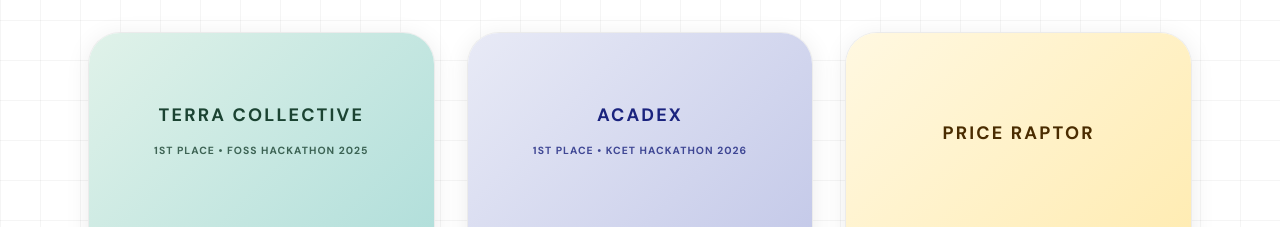
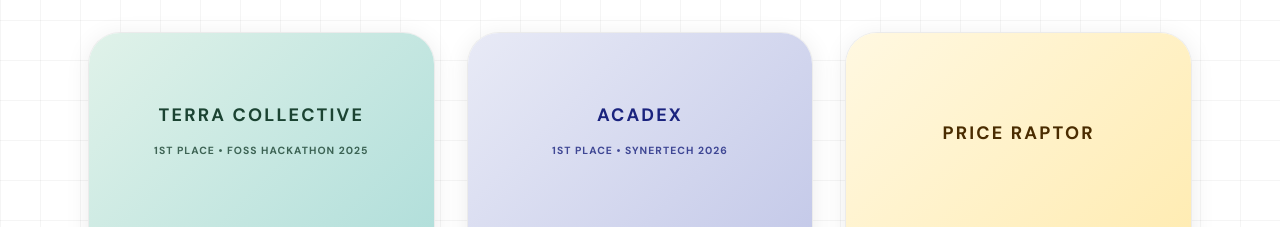
Before and after one commit to stackychan/shiblee-portfolio, a Next.js app: page / in a window 1280 px wide. Shown: the part 1100-1327 px from the top of the page. Built offline with nearby package versions, Linux system fonts and the light colour scheme; a web font is replaced by a local one.

Commit message:
Fix hackathon name: KCET -> SynerTech 2026

```diff
--- a/data/index.ts
+++ b/data/index.ts
@@ -93,7 +93,7 @@ export const projects: Project[] = [
       color: "#1a237e",
     },
     thumbText: "ACADEX",
-    badge: "1ST PLACE • KCET HACKATHON 2026",
+    badge: "1ST PLACE • SYNERTECH 2026",
     repoUrl: "https://github.com/stackychan/acadex",
     liveUrl: "https://acadex.vercel.app",
   },
```
